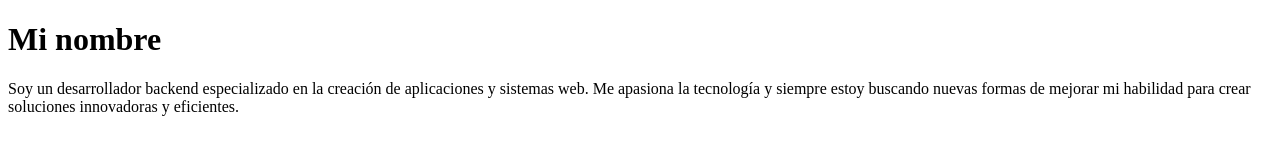
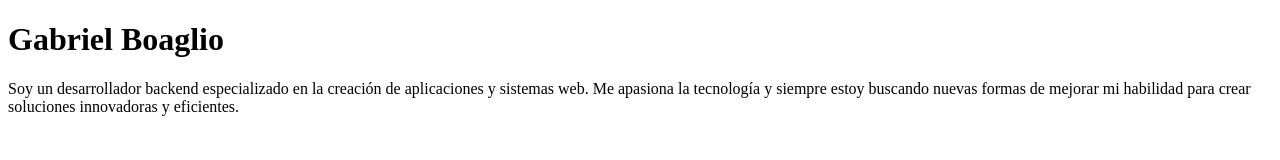
Before and after one commit to gabrielalfredoboaglio/EducacionITBootcamp, a plain HTML site: page index.html in a window 1280 px wide. Drawn offline with Linux system fonts and the light colour scheme.

Commit message:
Update index.html

```diff
--- a/index.html
+++ b/index.html
@@ -1,10 +1,10 @@
 <!DOCTYPE html>
 <html>
   <head>
-    <title>Desarrollador Backend - Mi nombre</title>
+    <title>Desarrollador Backend - Gabriel</title>
   </head>
   <body>
-    <h1>Mi nombre</h1>
+    <h1>Gabriel Boaglio</h1>
     <p>Soy un desarrollador backend especializado en la creación de aplicaciones y sistemas web. Me apasiona la tecnología y siempre estoy buscando nuevas formas de mejorar mi habilidad para crear soluciones innovadoras y eficientes. </p>
   </body>
 </html>
```
